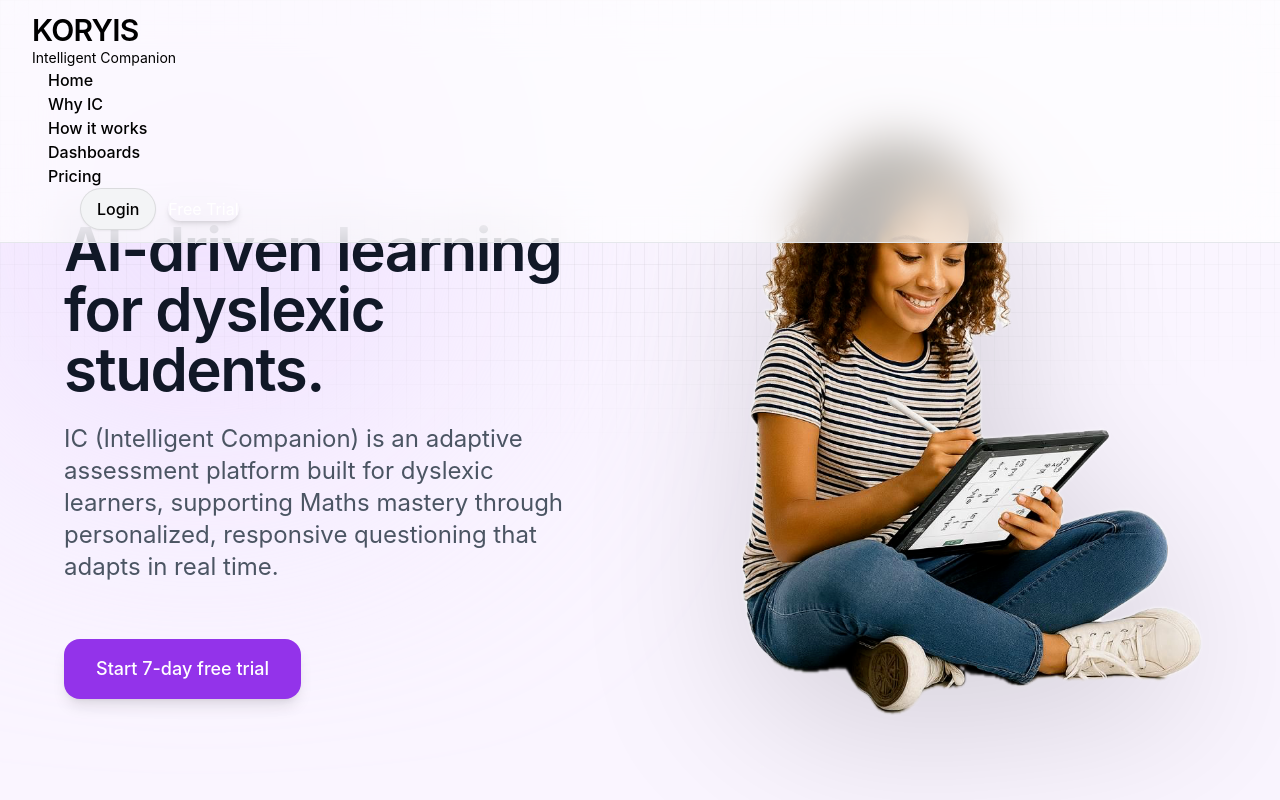
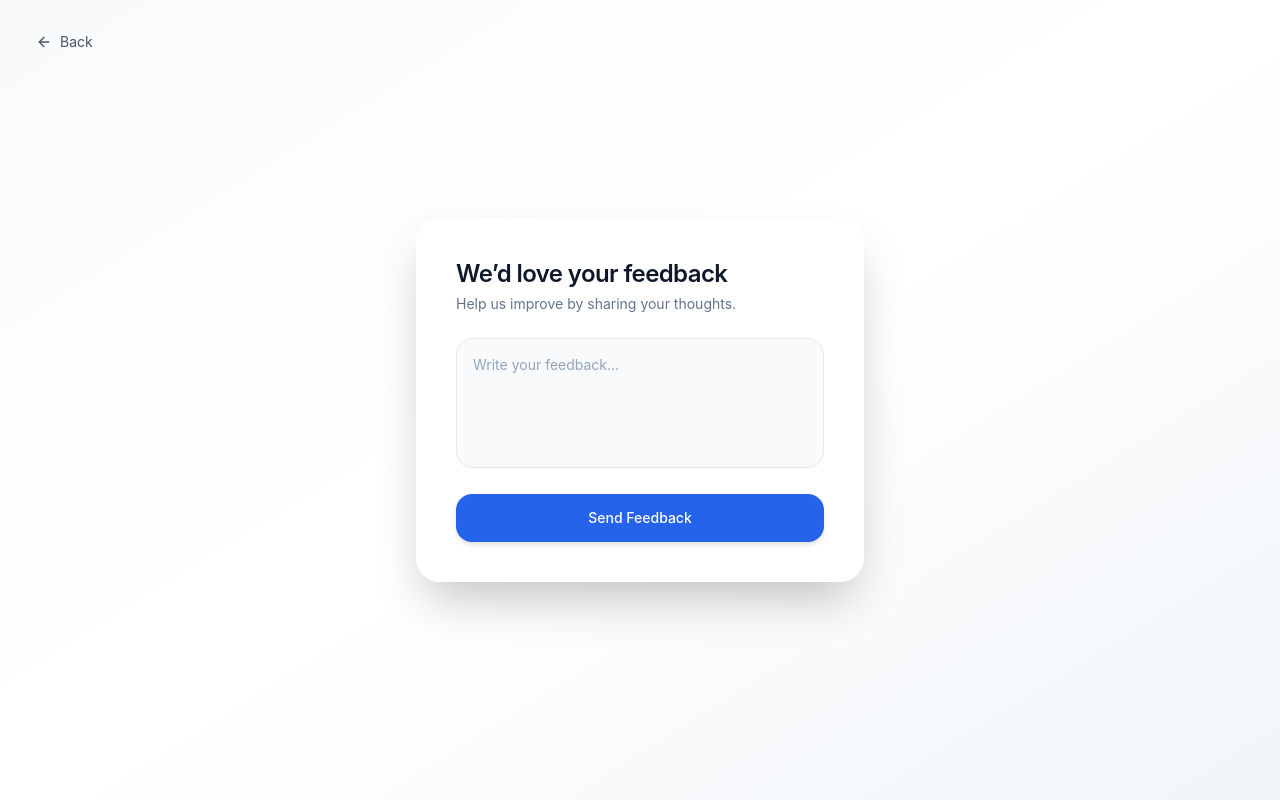
Before and after one commit to Ativor-Godsway/koryis-client, a React (Vite) app: page /feedback in a window 1280 px wide. Shown: the top 800 px of the page. Built offline with nearby package versions, Linux system fonts and the light colour scheme; a web font is replaced by a local one.

Commit message:
Integrate feedback UI

```diff
--- /dev/null
+++ b/src/components/FeedbackForm.jsx
@@ -0,0 +1,97 @@
+import { useSendFeedbackMutation } from "../redux/FeedbackApi";
+import { useNavigate } from "react-router-dom";
+import { ArrowLeft } from "lucide-react";
+
+const FeedbackForm = () => {
+  const navigate = useNavigate();
+  const [sendFeedback, { isLoading, isSuccess, error }] =
+    useSendFeedbackMutation();
+
+  const handleSubmit = async (e) => {
+    e.preventDefault();
+    const form = e.target;
+
+    await sendFeedback({
+      name: "",
+      email: "",
+      message: form.message.value,
+    });
+
+    form.reset();
+  };
+
+  return (
+    <div className="relative min-h-screen bg-gradient-to-br from-slate-50 via-white to-slate-100 flex items-center justify-center px-4">
+      {/* Back Button */}
+      <button
+        onClick={() => navigate(-1)}
+        className="absolute top-6 left-6 flex items-center gap-2 rounded-lg px-3 py-2 text-sm text-slate-600 hover:bg-slate-100 hover:text-black transition"
+      >
+        <ArrowLeft size={16} />
+        Back
+      </button>
+
+      {/* Card */}
+      <div className="w-full max-w-md rounded-3xl bg-white/90 backdrop-blur-xl shadow-2xl p-8 sm:p-10">
+        <h1 className="text-2xl font-semibold tracking-tight text-slate-900">
+          We’d love your feedback
+        </h1>
+        <p className="mt-1 text-sm text-slate-500">
+          Help us improve by sharing your thoughts.
+        </p>
+
+        <form onSubmit={handleSubmit} className="mt-6 space-y-5">
+          {/* Textarea */}
+          <div>
+            <textarea
+              name="message"
+              placeholder="Write your feedback..."
+              required
+              className="w-full min-h-[130px] resize-none rounded-2xl border border-slate-200 bg-slate-50 px-4 py-4 text-sm text-slate-800 placeholder-slate-400 focus:border-blue-500 focus:bg-white focus:outline-none focus:ring-2 focus:ring-blue-500/20 transition"
+            />
+          </div>
+
+          {/* Submit */}
+          <button
+            type="submit"
+            disabled={isLoading}
+            className="w-full rounded-2xl bg-blue-600 py-3.5 text-sm font-medium text-white shadow-md hover:bg-blue-700 hover:shadow-lg transition disabled:opacity-60 disabled:cursor-not-allowed"
+          >
+            {isLoading ? "Sending..." : "Send Feedback"}
+          </button>
+
+          {/* Success */}
+          {isSuccess && (
+            <p className="text-center text-sm text-green-600">
+              Thanks for your feedback 🙌
+            </p>
+          )}
+
+          {/* Error */}
+          {error && (
+            <p className="text-center text-sm text-red-600">
+              Something went wrong ❌
+            </p>
+          )}
+        </form>
+      </div>
+    </div>
+  );
+};
+
+export default FeedbackForm;
+
+{
+  /* <input
+            name="name"
+            placeholder="Your name"
+            className="w-full rounded-xl border border-slate-200 px-4 py-3 text-sm focus:outline-none focus:ring-2 focus:ring-blue-500"
+          />
+
+          <input
+            name="email"
+            type="email"
+            placeholder="Email address"
+            className="w-full rounded-xl border border-slate-200 px-4 py-3 text-sm focus:outline-none focus:ring-2 focus:ring-blue-500"
+          /> */
+}
--- /dev/null
+++ b/src/pages/admin/Feedbacks.jsx
@@ -0,0 +1,69 @@
+import { Trash2 } from "lucide-react";
+import {
+  useGetFeedbacksQuery,
+  useDeleteFeedbackMutation,
+} from "../../redux/FeedbackApi";
+
+const Feedbacks = () => {
+  const { data: feedbacks, isLoading, error } = useGetFeedbacksQuery();
+  const [deleteFeedback, { isLoading: isDeleting }] =
+    useDeleteFeedbackMutation();
+
+  return (
+    <div className="min-h-screen">
+      <div className="mx-auto max-w-3xl">
+        <h1 className="text-2xl font-semibold text-slate-900 mb-6">
+          User Feedback
+        </h1>
+
+        {/* Loading */}
+        {isLoading && (
+          <p className="text-slate-500 text-sm">Loading feedbacks...</p>
+        )}
+
+        {/* Error */}
+        {error && (
+          <p className="text-red-500 text-sm">Failed to load feedbacks ❌</p>
+        )}
+
+        {/* Empty State */}
+        {!isLoading && feedbacks?.length === 0 && (
+          <div className="rounded-xl bg-white p-6 text-center text-slate-500 shadow">
+            No feedback yet.
+          </div>
+        )}
+
+        {/* Feedback List */}
+        <div className="space-y-4">
+          {feedbacks?.map((feedback) => (
+            <div
+              key={feedback._id}
+              className="flex items-start justify-between gap-4 rounded-2xl bg-gray-50 p-6 shadow hover:shadow-md transition"
+            >
+              {/* Message */}
+              <div>
+                <p className="text-slate-800 text-sm leading-relaxed">
+                  {feedback.message}
+                </p>
+                <p className="mt-2 text-xs text-slate-400">
+                  {new Date(feedback.createdAt).toLocaleString()}
+                </p>
+              </div>
+
+              {/* Delete */}
+              <button
+                onClick={() => deleteFeedback(feedback._id)}
+                disabled={isDeleting}
+                className="rounded-lg p-2 text-slate-400 hover:bg-red-50 hover:text-red-600 transition disabled:opacity-50"
+              >
+                <Trash2 size={18} />
+              </button>
+            </div>
+          ))}
+        </div>
+      </div>
+    </div>
+  );
+};
+
+export default Feedbacks;
--- a/src/pages/admin/SideBar.jsx
+++ b/src/pages/admin/SideBar.jsx
@@ -10,6 +10,7 @@ import {
   School,
   X,
   Menu,
+  MessageCircle,
 } from "lucide-react";
 import { useState } from "react";
 import ChangePasswordModal from "../../modals/ChangePassword";
@@ -38,6 +39,7 @@ export default function Sidebar() {
       label: "Register School",
       icon: School,
     },
+    { to: "/admin/feedbacks", label: "Feedbacks", icon: MessageCircle },
   ];
 
   const handleLogout = async () => {
--- a/src/pages/parent/Navbar.jsx
+++ b/src/pages/parent/Navbar.jsx
@@ -8,7 +8,7 @@ import ChangePasswordModal from "../../modals/ChangePassword";
 import EditProfileModal from "../../modals/EditProfileModal";
 import { changePassword, logout } from "../../services/auth";
 import { formatTaskDate } from "../../utils/formatDate";
-import { LogOut, KeyRound } from "lucide-react";
+import { LogOut, KeyRound, MessageSquare } from "lucide-react";
 
 export default function Navbar() {
   const navigate = useNavigate();
@@ -142,6 +142,13 @@ export default function Navbar() {
                 <KeyRound size={16} />
                 Change Password
               </button>
+              <Link
+                to={"/feedback"}
+                className="w-full flex  items-center gap-3 px-4 py-2 rounded-xl hover:bg-gray-100"
+              >
+                <MessageSquare size={16} />
+                Feedback
+              </Link>
 
               <button
                 onClick={handleLogout}
--- a/src/pages/student/Navbar.jsx
+++ b/src/pages/student/Navbar.jsx
@@ -9,6 +9,7 @@ import EditProfileModal from "../../modals/EditProfileModal";
 import { changePassword, logout } from "../../services/auth";
 import { useUpdateStudentMutation } from "../../redux/StudentApi";
 import { LogOut, KeyRound, UserPen } from "lucide-react";
+import { MessageSquare } from "lucide-react";
 import SubscribeButton from "../../components/SubscribeButton";
 
 const YEAR_GROUPS = [
@@ -280,7 +281,13 @@ export default function Navbar() {
                   <KeyRound size={16} />
                   Change Password
                 </button>
-
+                <Link
+                  to={"/feedback"}
+                  className="w-full flex  items-center gap-3 px-4 py-2 rounded-xl hover:bg-gray-100"
+                >
+                  <MessageSquare size={16} />
+                  Feedback
+                </Link>
                 <button
                   onClick={handleLogout}
                   className="w-full flex items-center gap-3 px-4 py-2 rounded-xl text-red-500 hover:bg-red-50"
--- a/src/pages/teacher/Navbar.jsx
+++ b/src/pages/teacher/Navbar.jsx
@@ -8,7 +8,7 @@ import ChangePasswordModal from "../../modals/ChangePassword";
 import EditProfileModal from "../../modals/EditProfileModal";
 import { changePassword, logout } from "../../services/auth";
 import { formatTaskDate } from "../../utils/formatDate";
-import { LogOut, KeyRound } from "lucide-react";
+import { LogOut, KeyRound, MessageSquare } from "lucide-react";
 
 export default function Navbar() {
   const navigate = useNavigate();
@@ -165,6 +165,14 @@ export default function Navbar() {
                   Change Password
                 </button>
 
+                <Link
+                  to={"/feedback"}
+                  className="w-full flex  items-center gap-3 px-4 py-2 rounded-xl hover:bg-gray-100"
+                >
+                  <MessageSquare size={16} />
+                  Feedback
+                </Link>
+
                 <button
                   onClick={handleLogout}
                   className="w-full flex items-center gap-3 px-4 py-2 rounded-xl text-red-500 hover:bg-red-50"
--- /dev/null
+++ b/src/redux/FeedbackApi.js
@@ -0,0 +1,38 @@
+import { createApi, fetchBaseQuery } from "@reduxjs/toolkit/query/react";
+
+export const feedbackApi = createApi({
+  reducerPath: "feedbackApi",
+  baseQuery: fetchBaseQuery({
+    baseUrl: import.meta.env.VITE_BACKEND_URL,
+  }),
+  tagTypes: ["Feedback"],
+  endpoints: (builder) => ({
+    getFeedbacks: builder.query({
+      query: () => "/api/feedback",
+      providesTags: ["Feedback"],
+    }),
+
+    sendFeedback: builder.mutation({
+      query: (data) => ({
+        url: "/api/feedback",
+        method: "POST",
+        body: data,
+      }),
+      invalidatesTags: ["Feedback"],
+    }),
+
+    deleteFeedback: builder.mutation({
+      query: (id) => ({
+        url: `/api/feedback/${id}`,
+        method: "DELETE",
+      }),
+      invalidatesTags: ["Feedback"],
+    }),
+  }),
+});
+
+export const {
+  useGetFeedbacksQuery,
+  useSendFeedbackMutation,
+  useDeleteFeedbackMutation,
+} = feedbackApi;
--- a/src/redux/store.js
+++ b/src/redux/store.js
@@ -9,6 +9,7 @@ import { parentApi } from "./ParentApi";
 import { teacherApi } from "./TeacherApi";
 import { schoolApi } from "./SchoolApi";
 import { reportApi } from "./WeeklyReport";
+import { feedbackApi } from "./FeedbackApi";
 
 export const store = configureStore({
   reducer: {
@@ -22,6 +23,7 @@ export const store = configureStore({
     [teacherApi.reducerPath]: teacherApi.reducer,
     [schoolApi.reducerPath]: schoolApi.reducer,
     [reportApi.reducerPath]: reportApi.reducer,
+    [feedbackApi.reducerPath]: feedbackApi.reducer,
   },
   middleware: (getDefaultMiddleware) =>
     getDefaultMiddleware()
@@ -34,5 +36,6 @@ export const store = configureStore({
       .concat(parentApi.middleware)
       .concat(teacherApi.middleware)
       .concat(schoolApi.middleware)
-      .concat(reportApi.middleware),
+      .concat(reportApi.middleware)
+      .concat(feedbackApi.middleware),
 });
--- a/src/routes/router.jsx
+++ b/src/routes/router.jsx
@@ -43,6 +43,8 @@ import CreateNewTeacher from "../pages/admin/components/CreateNewTeacher";
 import SchoolRegistration from "../pages/admin/SchoolRegistration";
 import BillingSuccess from "../components/BillingSuccess";
 import BillingCancel from "../components/BillingCancel";
+import FeedbackForm from "../components/FeedbackForm";
+import Feedbacks from "../pages/admin/Feedbacks";
 
 const router = createBrowserRouter([
   {
@@ -53,6 +55,7 @@ const router = createBrowserRouter([
       { path: "/login", element: <Login /> },
       { path: "/register", element: <Register /> },
       { path: "/school-request", element: <InstitutionalLicensingForm /> },
+      { path: "/feedback", element: <FeedbackForm /> },
       { path: "/billing/success", element: <BillingSuccess /> },
       { path: "/billing/cancel", element: <BillingCancel /> },
 
@@ -119,6 +122,7 @@ const router = createBrowserRouter([
           { path: "dashboard", element: <AdminDashboard /> },
           { path: "users", element: <Users /> },
           { path: "requests", element: <Requests /> },
+          { path: "feedbacks", element: <Feedbacks /> },
           { path: "settings", element: <Settings /> },
           { path: "diagram-questions", element: <QuestionForm /> },
           { path: "create-teacher", element: <CreateNewTeacher /> },
```
